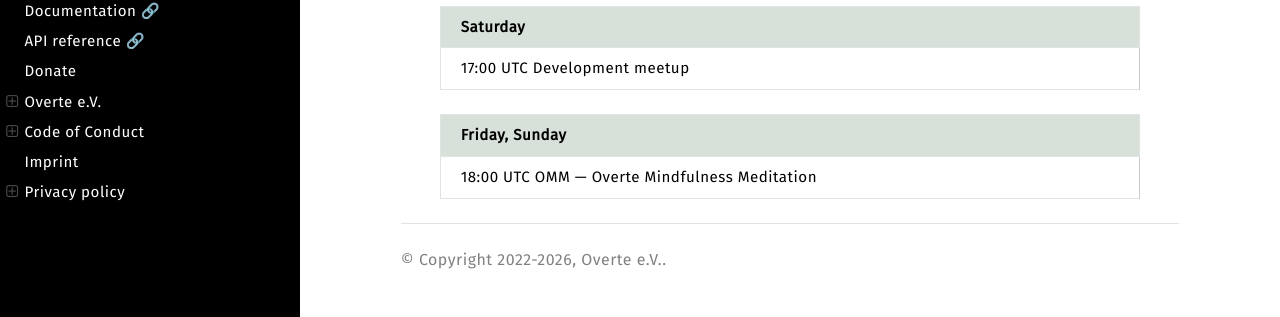
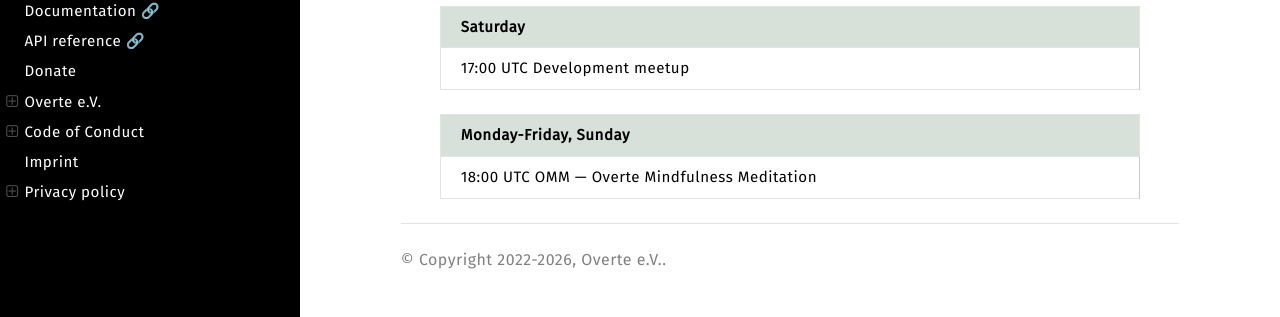
Before and after one commit to overte-org/overte-website-sphinx, a Sphinx documentation site: the page built from source/calendar.rst, in a window 1280 px wide. Shown: the part 420-737 px from the top of the page. Built offline with Sphinx 7.4.7 and the Read the Docs theme 3.1.0, drawn with Linux system fonts in a browser that asks for light colours.

```diff
--- a/source/calendar.rst
+++ b/source/calendar.rst
@@ -19,8 +19,8 @@ To convert to your local timezone, please ask your preferred search engine somet
 | 17:00 UTC  Development meetup |
 +-------------------------------+
 
-+-------------------------------------------------+
-| Friday, Sunday                                  |
-+=================================================+
-| 18:00 UTC  OMM — Overte Mindfulness Meditation  |
-+-------------------------------------------------+
++------------------------------------------------+
+| Monday-Friday, Sunday                          |
++================================================+
+| 18:00 UTC  OMM — Overte Mindfulness Meditation |
++------------------------------------------------+
```
